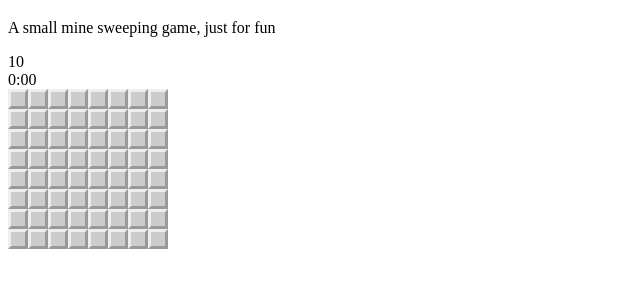
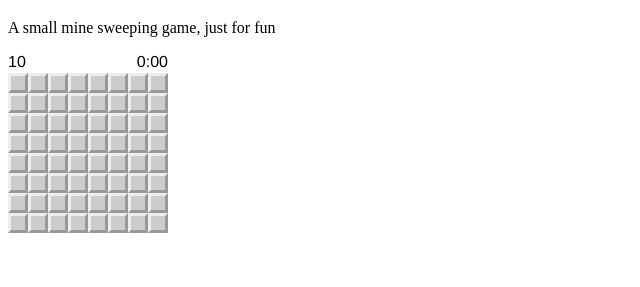
Before and after one commit to maehler/jsMines, a plain HTML site: page index.html in a window 1280 px wide. Shown: the part 61-348 px from the top of the page, without its empty margins (0-640 px from the left). Drawn offline with nearby package versions, Linux system fonts and the light colour scheme.

Commit message:
updated style

```diff
--- a/css/mines.css
+++ b/css/mines.css
@@ -1,3 +1,7 @@
+.mines {
+   font-family: helvetica, sans-serif;
+}
+
 .mines-tile {
    text-align: center;
    font-family: helvetica;
@@ -24,3 +28,15 @@
 .mines-flag {
    background-color: #F00;
 }
+
+.mines-control {
+   /*border: 1px solid black;*/
+}
+
+.mines-mineCount {
+   float: left;
+}
+
+.mines-timer {
+   float: right;
+}
--- a/js/mines.js
+++ b/js/mines.js
@@ -19,6 +19,8 @@
             base.mineCount = base.options.mines;
             base.firstClick = true;
 
+            base.$el.addClass('mines');
+
             // Check the dimensions
             if (base.options.size.x < 1 || base.options.size.y < 1) {
                 console.error('illegal dimensions: (' +
@@ -37,7 +39,12 @@
             }
 
             // Create a div for controls
-            var $controlEl = $('<div/>').addClass('mines-control');
+            var $controlEl = $('<div/>').addClass('mines-control')
+                .css({
+                    height: base.options.tileSize.height,
+                    width: base.options.tileSize.width * base.options.size.x,
+                    'font-size': base.options.tileSize.height - 4
+                });
 
             // Mine count
             $controlEl.append(
@@ -55,7 +62,8 @@
             base.boardElement = $('<div/>').addClass('mines-board')
                 .css({
                     height: (base.options.tileSize.height) * base.options.size.y,
-                    width: (base.options.tileSize.width) * base.options.size.x
+                    width: (base.options.tileSize.width) * base.options.size.x,
+                    clear: 'both'
                 });
 
             base.$el.append($controlEl);
```
